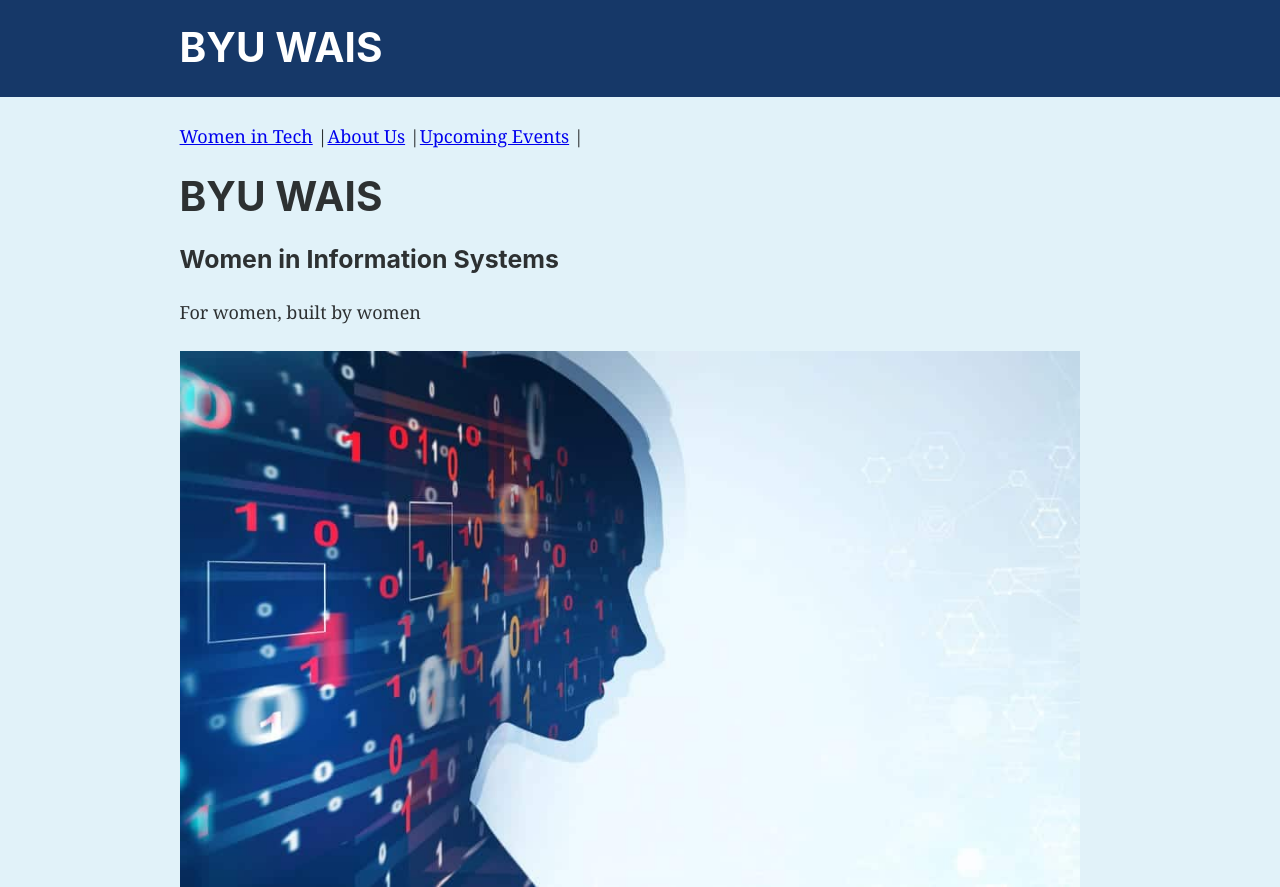
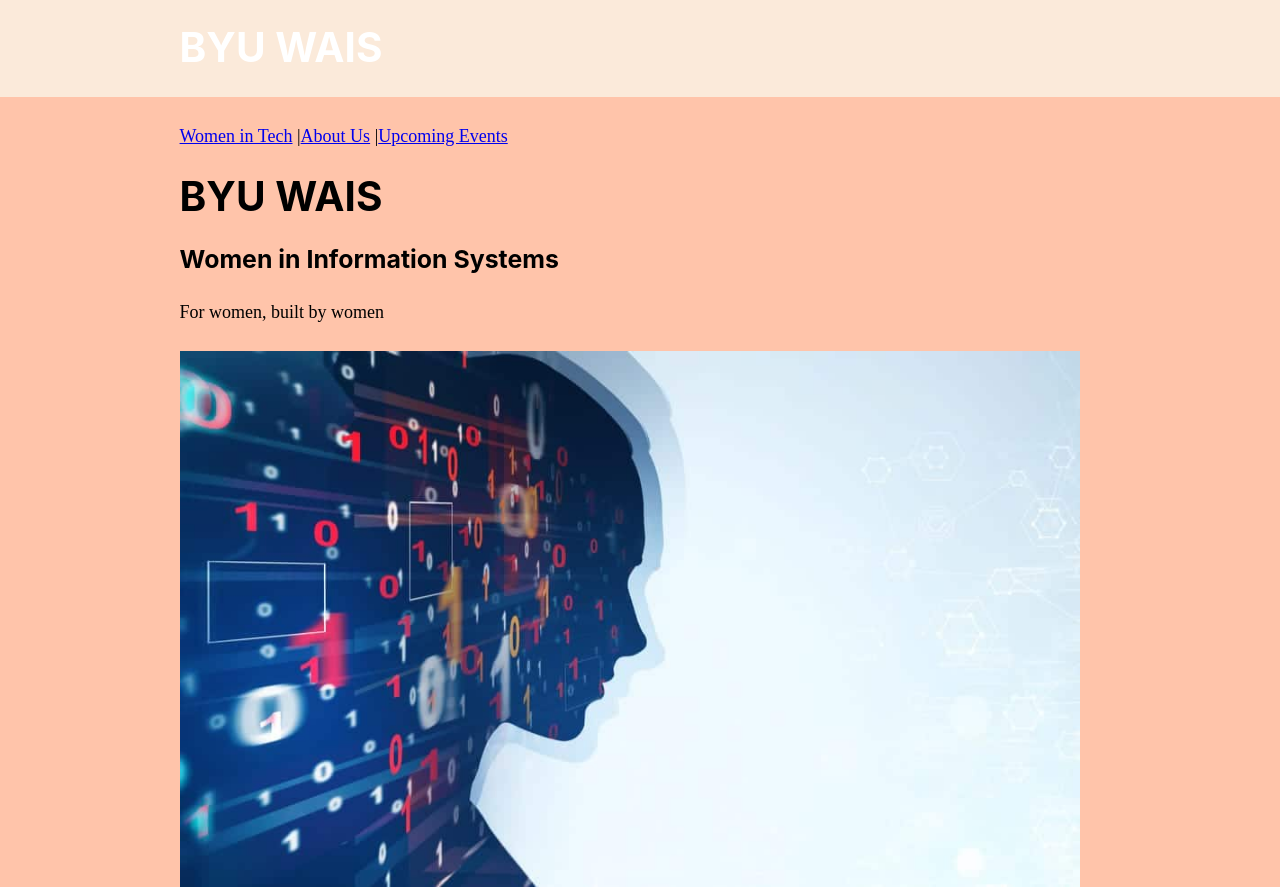
Before and after one commit to avbaker1998/wais_website, a Gatsby site: page / in a window 1280 px wide. Shown: the top 887 px of the page. Built offline with nearby package versions, Linux system fonts and the light colour scheme; Gatsby itself is replaced by a stand-in of ours.

Commit message:
Some CSS Changes

```diff
--- a/src/components/header.js
+++ b/src/components/header.js
@@ -5,8 +5,10 @@ import { Link } from "gatsby"
 const Header = ({ siteTitle }) => (
   <header
     style={{
-      background: `#163868`,
+      background: `#fbeada`,
+      color: `#78231b`,
       marginBottom: `1.45rem`,
+    fontfamily: `"Georgia", Georgia, serif`,
     }}
   >
     <div
--- a/src/components/layout.css
+++ b/src/components/layout.css
@@ -4,14 +4,14 @@ html {
   font: 112.5%/1.45em georgia, serif, sans-serif;
   box-sizing: border-box;
   overflow-y: scroll;
-  background-color: #e1f2f9;
+  background-color: #ffc4aa;
 }
 body {
   margin: 0;
   -webkit-font-smoothing: antialiased;
   -moz-osx-font-smoothing: grayscale;
-  color: hsla(0, 0%, 0%, 0.8);
-  font-family: georgia, serif;
+  color: #350f0c (0, 0%, 0%, 0.8);
+  font-family: "Times New Roman", Times, serif;;
   font-weight: normal;
   word-wrap: break-word;
   font-kerning: normal;
--- a/src/pages/index.js
+++ b/src/pages/index.js
@@ -12,7 +12,7 @@ const IndexPage = () => (
     <p>
       <Link to="/page-2/">Women in Tech</Link> |
       <Link to="/using-typescript/">About Us</Link> |
-      <Link to="/using-ssr">Upcoming Events</Link> |
+      <Link to="/using-ssr">Upcoming Events</Link>
       {/* <Link to="/using-dsg">Resources</Link> */}
     </p>
     <h1>BYU WAIS</h1>
```
